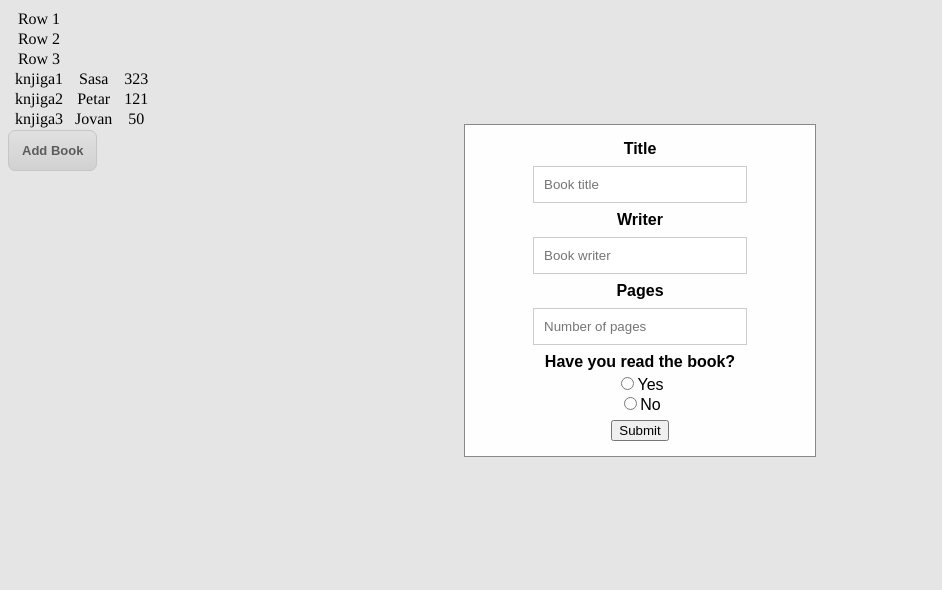
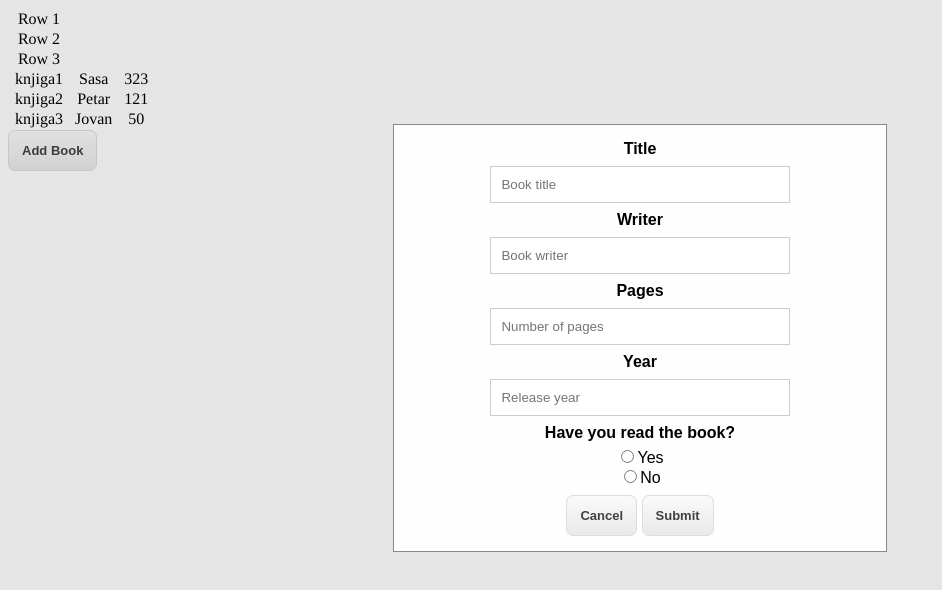
Before and after one commit to nikola1912/library, a plain HTML site: page index.html in a window 1280 px wide. Both pictures are taken after a click on the button "Add Book". Shown: the whole page, without its empty margins (0-942 px from the left). Drawn offline with Linux system fonts and the light colour scheme.

Commit message:
Implement "Release year" field  and modify index.js

```diff
--- a/index.html
+++ b/index.html
@@ -9,7 +9,7 @@
     </head>
     <body>
 
-        <div id="form">
+        <form id="form">
             <div id="form-content">
                 <div id="container">
                     <div>
@@ -34,6 +34,13 @@
                     </div>
 
                     <div>
+                        <div>
+                            <label for="year"><b>Year</b></label>
+                        </div>
+                        <input type="text" placeholder="Release year" name="year" required>
+                    </div>
+
+                    <div>
                         <label id="ifReadLabel" for="ifRead"><b>Have you read the book?</b></label>
                         <div id="radioButtons">
                             <input type="radio" name="ifRead" value="true">Yes<br>
@@ -41,10 +48,11 @@
                         </div>
                     </div>
 
-                    <button id="submitNewBook" type="submit">Submit</button>
+                    <button id="cancelNewBook" class="buttons" type="">Cancel</button>
+                    <button id="submitNewBook" class="buttons" type="submit">Submit</button>
                 </div>
             </div>
-        </div>
+        </form>
 
         <table id="books">
             <tr><td>Row 1</td></tr>
--- a/index.js
+++ b/index.js
@@ -14,15 +14,15 @@ function addBookToLibrary() {
 
 };
 
-function insertBookInfo() {
-  document.getElementById('form').style.display='block';
-}
-
 const knjiga1 = new Book('knjiga1', 'Sasa', 323, true);
 const knjiga2 = new Book('knjiga2', 'Petar', 121, true);
 const knjiga3 = new Book('knjiga3', 'Jovan', 50, false);
 
 myLibrary.push(knjiga1,knjiga2,knjiga3);
+
+function clearForm() {
+
+}
 
 function render() {
   myLibrary.forEach(book => {
@@ -36,17 +36,20 @@ function render() {
   });
 };
 
-document.getElementById("addBooks").addEventListener("click", insertBookInfo);
+document.getElementById("addBooks").addEventListener("click", function() {
+  document.getElementById('form').style.display='block';
+});
+
+document.getElementById("cancelNewBook").addEventListener("click", function() {
+  document.getElementById('form').style.display='none';
+  document.getElementById('form').reset();
+});
+
+window.onclick = function(event) {
+  if (event.target == form) {
+    form.style.display = "none";
+    document.getElementById('form').reset();
+  }
+}
 
 render();
-
-
-
-/* const knjiga1 = new Book('Kurac', 'Sasa', 300, true);
-
-console.log(knjiga1.title);
-console.log(knjiga1.author);
-console.log(knjiga1.pages);
-console.log(knjiga1.ifRead);
-console.log("--------------");
-console.log(knjiga1.info()); */
--- a/style.css
+++ b/style.css
@@ -14,7 +14,7 @@ td {
 	border:1px solid #dcdcdc;
 	display:inline-block;
 	cursor:pointer;
-	color:#666666;
+	color:#424242;
 	font-size:13px;
 	font-weight:bold;
 	padding:12px 13px;
@@ -56,7 +56,7 @@ td {
     margin: 5% auto 15% auto; /* 5% from the top, 15% from the bottom and centered */
     padding: 15px;
     border: 1px solid #888;
-    width: 25%; /* Could be more or less, depending on screen size */
+    width: 462px; /* Could be more or less, depending on screen size */
 }
 
 input[type="text"] {
@@ -67,7 +67,7 @@ input[type="text"] {
 }
 
 #radioButtons {
-    margin: 3px 0 3px 0;
+    margin: 5px 0 5px 0;
     display:inline-block;
 }
 
```
